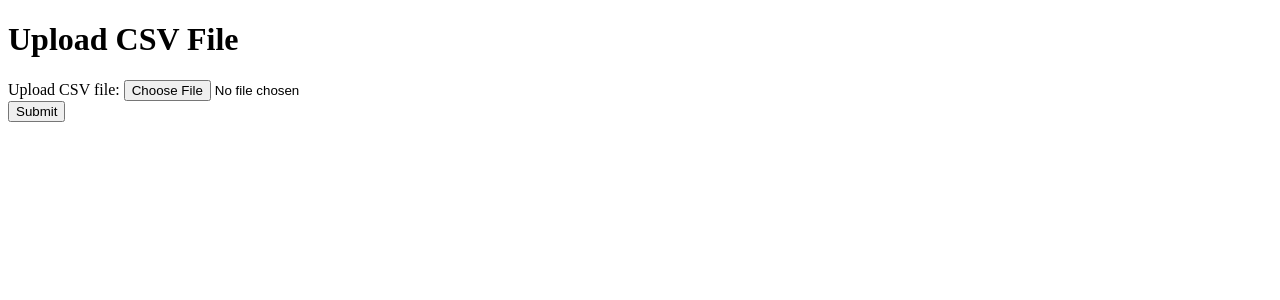
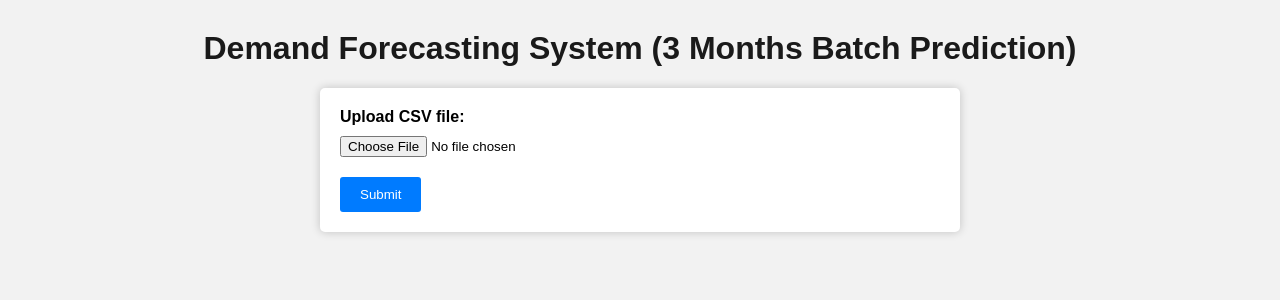
Before and after one commit to linkinparkakash/Demand_Forcasting_System, a Flask app: page / in a window 1280 px wide. Shown: the top 300 px of the page. Run offline with Flask 3, Linux system fonts and the light colour scheme.

Commit message:
html updated

```diff
--- a/src/Demand_Forcasting_Sales/main.py
+++ b/src/Demand_Forcasting_Sales/main.py
@@ -1,4 +1,3 @@
-from logger import logging
 from flask import Flask, render_template, request
 import joblib
 import pandas as pd
@@ -48,4 +47,4 @@ def predict():
          raise DemandForcastingException(error_message=e, error_detail=sys)
 
 if __name__ == '__main__':
-    app.run(debug=True)
+    app.run(debug=True, port = 8000)
--- a/src/Demand_Forcasting_Sales/templates/index.html
+++ b/src/Demand_Forcasting_Sales/templates/index.html
@@ -2,9 +2,47 @@
 <html>
   <head>
     <title>Demand Forecasting System (3 Months Batch Prediction)</title>
+    <style>
+      body {
+        font-family: Arial, sans-serif;
+        background-color: #f2f2f2;
+      }
+      h1 {
+        color: #1a1a1a;
+        text-align: center;
+        margin-top: 30px;
+      }
+      form {
+        max-width: 600px;
+        margin: 0 auto;
+        background-color: #ffffff;
+        border-radius: 5px;
+        box-shadow: 0px 0px 10px rgba(0, 0, 0, 0.2);
+        padding: 20px;
+      }
+      label {
+        display: block;
+        font-weight: bold;
+        margin-bottom: 10px;
+      }
+      input[type="file"] {
+        margin-bottom: 20px;
+      }
+      button[type="submit"] {
+        background-color: #007bff;
+        border: none;
+        color: #ffffff;
+        padding: 10px 20px;
+        border-radius: 3px;
+        cursor: pointer;
+      }
+      button[type="submit"]:hover {
+        background-color: #0069d9;
+      }
+    </style>
   </head>
   <body>
-    <h1>Upload CSV File</h1>
+    <h1>Demand Forecasting System (3 Months Batch Prediction)</h1>
     <form method="POST" enctype="multipart/form-data">
       <div class="form-group">
         <label for="csv-file">Upload CSV file:</label>
```
